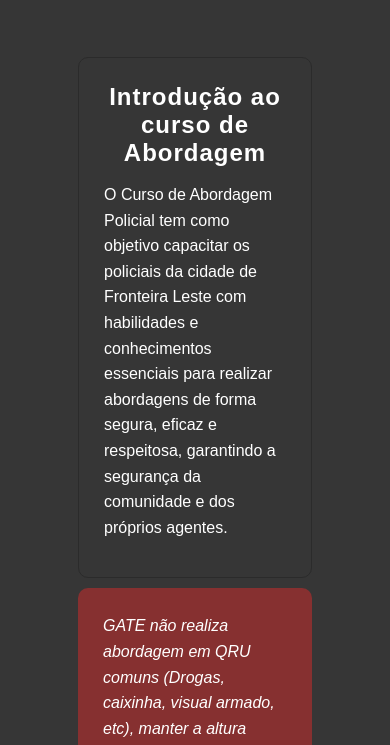
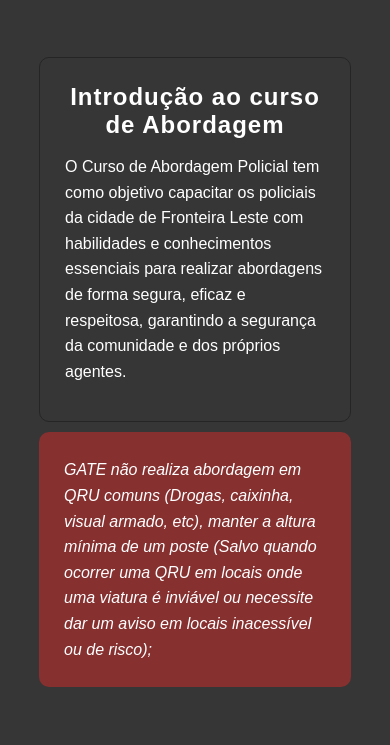
Before and after one commit to Gulimaf/Manual-Conduta-eb-fronteira-leste, a plain HTML site: page abordagem/abordagem.html in a window 390 px wide. Shown: the part 99-844 px from the top of the page. Drawn offline with Linux system fonts and the light colour scheme.

Commit message:
adicionei favicon e design mobile

```diff
--- a/abordagem/abordagem.html
+++ b/abordagem/abordagem.html
@@ -6,6 +6,7 @@
     <title>Manual de Conduta | Abordagem</title>
     <link rel="stylesheet" href="static/style.css">
     <link rel="stylesheet" href="https://cdnjs.cloudflare.com/ajax/libs/font-awesome/6.5.0/css/all.min.css">
+    <link rel="shortcut icon" href="../first-page/static/img/favicon.ico" type="image/x-icon">
 </head>
 <body>
     <h1>👮Abordagem</h1>
--- a/abordagem/static/style.css
+++ b/abordagem/static/style.css
@@ -32,7 +32,7 @@ main{
       width: 100%;
       padding: 25px;
       border-radius: 10px;
-      border: 0.5px solid rgb(43, 43, 43);
+      border: 1.5px solid rgb(37, 37, 37);
       color: white;
       margin-top: 10px;
       font-family: sans-serif;
@@ -108,3 +108,8 @@ footer {
 footer p {
     margin: 0;
 }
+@media (max-width: 550px){
+    main{
+        width: 80%;
+    }
+}
--- a/acompanhamento/static/style.css
+++ b/acompanhamento/static/style.css
@@ -32,7 +32,7 @@ main{
       width: 100%;
       padding: 25px;
       border-radius: 10px;
-      border: 0.5px solid rgb(43, 43, 43);
+      border: 1.5px solid rgb(37, 37, 37);
       color: white;
       margin-top: 10px;
       font-family: sans-serif;
@@ -216,3 +216,8 @@ footer {
 footer p {
     margin: 0;
 }
+@media (max-width: 550px){
+    main{
+        width: 80%;
+    }
+}
--- a/modulacao/static/style.css
+++ b/modulacao/static/style.css
@@ -35,7 +35,7 @@ main{
     width: 100%;
     padding: 25px;
     border-radius: 10px;
-    border: 0.5px solid rgb(43, 43, 43);
+    border: 1.5px solid rgb(37, 37, 37);
     color: white;
     margin-top: 10px;
     font-family: sans-serif;
@@ -118,3 +118,8 @@ footer {
 footer p {
     margin: 0;
 }
+@media (max-width: 550px){
+    main{
+        width: 80%;
+    }
+}
```
Also changed, not shown: acompanhamento/acompanhamento.html (+1 -0 lines), index.html (+1 -1 lines), modulacao/modulacao.html (+1 -1 lines), first-page/static/img/favicon.ico (added), first-page/static/style.css (line endings or trailing spaces).
